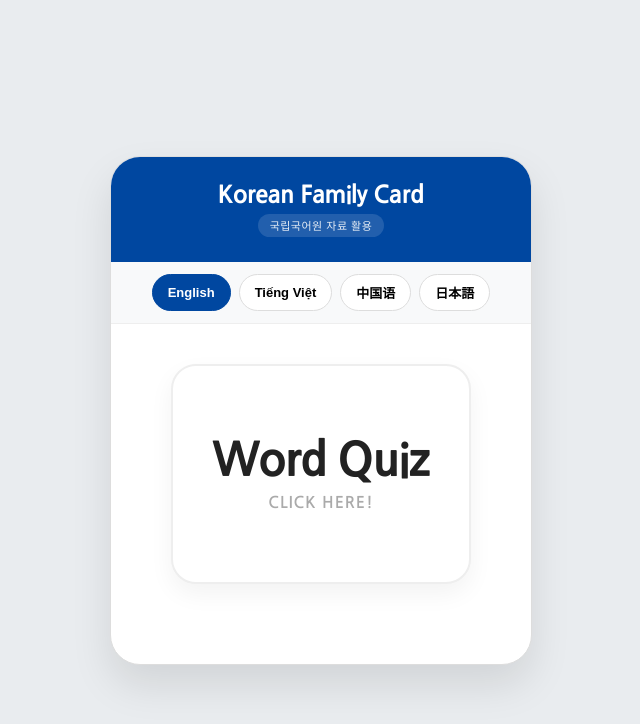
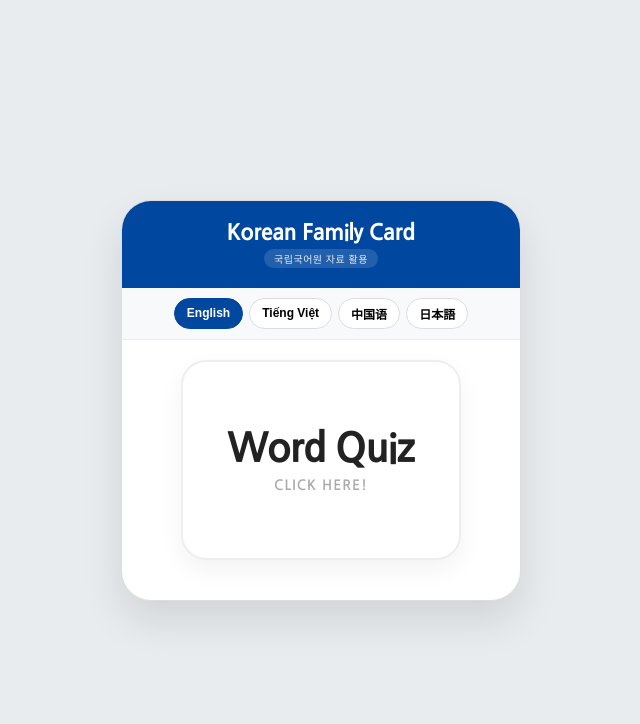
Before and after one commit to Ryuu-spec/Korean-Family-Card, a plain HTML site: page index.html in a window 1280 px wide. Shown: the whole page, without its empty margins (319-959 px from the left). Drawn offline with Linux system fonts and the light colour scheme.

Commit message:
Update index.html

```diff
--- a/index.html
+++ b/index.html
@@ -15,21 +15,26 @@
             --card-white: #ffffff;
         }
 
+        * {
+            box-sizing: border-box;
+        }
+
         body {
             margin: 0;
-            padding: 10px;
+            padding: 0;
             background: #e9ecef;
             font-family: 'Nanum Gothic', sans-serif;
             display: flex;
-            flex-direction: column;
             align-items: center;
             justify-content: center;
-            min-height: 100vh;
+            height: 100vh;
+            overflow: hidden; /* 전체 페이지 스크롤 방지 */
         }
 
         .app-container {
             width: 100%;
-            max-width: 420px;
+            max-width: 400px;
+            max-height: 95vh; /* 화면 높이에 맞춰 조절 */
             background: var(--card-white);
             border-radius: 30px;
             box-shadow: 0 20px 40px rgba(0,0,0,0.1);
@@ -37,28 +42,30 @@
             display: flex;
             flex-direction: column;
             border: 1px solid #ddd;
+            margin: 10px;
         }
 
         .app-header {
             background: var(--korean-blue);
             color: white;
-            padding: 25px 20px; /* 여백 약간 조정 */
+            padding: 20px 15px;
             text-align: center;
+            flex-shrink: 0;
         }
 
         .app-header h1 {
             margin: 0;
-            font-size: 24px;
+            font-size: 22px;
             font-weight: 800;
             letter-spacing: -0.5px;
         }
 
         .app-header .source-tag {
             display: inline-block;
-            margin-top: 8px;
-            font-size: 11px;
+            margin-top: 6px;
+            font-size: 10px;
             font-weight: 400;
-            padding: 3px 12px;
+            padding: 2px 10px;
             background: rgba(255, 255, 255, 0.15);
             border-radius: 12px;
             letter-spacing: 0.5px;
@@ -68,18 +75,20 @@
         .lang-selector {
             display: flex;
             justify-content: center;
-            gap: 8px;
-            padding: 12px;
+            flex-wrap: wrap;
+            gap: 6px;
+            padding: 10px;
             background: #f8f9fa;
             border-bottom: 1px solid #eee;
+            flex-shrink: 0;
         }
 
         .lang-btn {
-            padding: 8px 15px;
+            padding: 6px 12px;
             border: 1px solid #ddd;
             border-radius: 20px;
             background: white;
-            font-size: 13px;
+            font-size: 12px;
             font-weight: 700;
             cursor: pointer;
             transition: 0.2s;
@@ -93,16 +102,18 @@
 
         .card-perspective {
             perspective: 1200px;
-            padding: 40px 20px;
+            padding: 20px;
+            flex-grow: 1;
             display: flex;
             justify-content: center;
             align-items: center;
+            min-height: 240px;
         }
 
         .card-content {
             width: 100%;
-            max-width: 300px;
-            height: 220px;
+            max-width: 280px;
+            height: 200px;
             background: #fff;
             border-radius: 25px;
             border: 2px solid #eee;
@@ -116,7 +127,7 @@
             transform-style: preserve-3d;
             cursor: pointer;
             position: relative;
-            padding: 20px;
+            padding: 15px;
             box-sizing: border-box;
         }
 
@@ -125,7 +136,7 @@
         }
 
         .cover-main-text {
-            font-size: 46px;
+            font-size: 40px;
             font-weight: 900;
             color: #222;
             margin: 0;
@@ -134,50 +145,51 @@
         }
 
         .cover-sub-text {
-            font-size: 16px;
+            font-size: 14px;
             font-weight: 700;
             color: #aaa;
-            margin-top: 12px;
+            margin-top: 10px;
             text-transform: uppercase;
             letter-spacing: 1px;
         }
 
         .word-ko {
-            font-size: 52px;
+            font-size: 48px;
             font-weight: 800;
             color: #212529;
-            margin-bottom: 12px;
+            margin-bottom: 8px;
             line-height: 1.2;
             word-break: keep-all;
             max-width: 100%;
         }
 
         .word-tr {
-            font-size: 22px;
+            font-size: 20px;
             font-weight: 700;
             color: var(--korean-blue);
             background: #eef2ff;
-            padding: 8px 24px;
+            padding: 6px 20px;
             border-radius: 25px;
             display: inline-block;
         }
 
         .control-area {
-            padding: 0 30px 40px 30px;
+            padding: 0 20px 20px 20px;
+            flex-shrink: 0;
         }
 
         .btn-tts {
             width: 100%;
-            padding: 15px;
+            padding: 12px;
             background: white;
             border: 2px solid #ddd;
-            border-radius: 20px;
-            font-size: 18px;
+            border-radius: 15px;
+            font-size: 16px;
             font-weight: 700;
             display: flex;
             align-items: center;
             justify-content: center;
-            gap: 12px;
+            gap: 10px;
             cursor: pointer;
             transition: 0.2s;
             box-shadow: 0 4px 0 #eee;
@@ -216,15 +228,15 @@
 
     <div class="control-area">
         <button class="btn-tts" id="tts_btn" onclick="speak()" style="display:none;">
-            <svg width="24" height="24" viewBox="0 0 24 24" fill="none" stroke="currentColor" stroke-width="2.5" stroke-linecap="round" stroke-linejoin="round"><polygon points="11 5 6 9 2 9 2 15 6 15 11 19 11 5"></polygon><path d="M19.07 4.93a10 10 0 0 1 0 14.14M15.54 8.46a5 5 0 0 1 0 7.07"></path></svg>
-            Listen to Pronunciation
+            <svg width="20" height="20" viewBox="0 0 24 24" fill="none" stroke="currentColor" stroke-width="2.5" stroke-linecap="round" stroke-linejoin="round"><polygon points="11 5 6 9 2 9 2 15 6 15 11 19 11 5"></polygon><path d="M19.07 4.93a10 10 0 0 1 0 14.14M15.54 8.46a5 5 0 0 1 0 7.07"></path></svg>
+            Listen
         </button>
     </div>
 </div>
 
 <script>
     const dataSet = [
-        { ko: "할아버지", en: "Grandfather", vi: "Ông", zh: "爷爷", ja: "おじいさん" },
+        { ko: "할아버지", en: "Grandfather", vi: "Ông", zh: "爷爷", ja: "おじ이さん" },
         { ko: "할머니", en: "Grandmother", vi: "Bà", zh: "奶奶", ja: "おばあさん" },
         { ko: "아버지", en: "Father", vi: "Bố", zh: "爸爸", ja: "お父さん" },
         { ko: "어머니", en: "Mother", vi: "Mẹ", zh: "妈妈", ja: "お母さん" },
```
